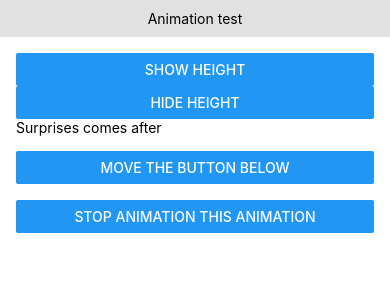
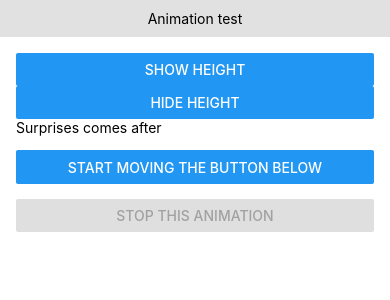
Before and after one commit to LunaticHero-Cyber/RNAnimationPlayground, a React Native app: screen /Home in a window 390 px wide. Shown: the top 300 px of the page. Built offline with nearby package versions, Linux system fonts and the light colour scheme.

Commit message:
add feature to stop and continue the button animation

```diff
--- a/src/screens/Home/index.tsx
+++ b/src/screens/Home/index.tsx
@@ -1,4 +1,4 @@
-import React, {useRef} from 'react';
+import React, {useRef, useState} from 'react';
 import {Animated, Button, StyleSheet, Text, View} from 'react-native';
 
 import {StackNavigationProp} from '@react-navigation/stack';
@@ -9,6 +9,9 @@ import {BoxSpace, Container, Header} from 'components/Common';
 type OrderRequestDetailScreenProp = StackNavigationProp<StackParamList, 'Home'>;
 
 const styles = StyleSheet.create({
+  continueButton: {
+    zIndex: -10,
+  },
   buttonMargin: {
     marginTop: 16,
   },
@@ -18,19 +21,35 @@ const styles = StyleSheet.create({
 });
 
 const Home = ({navigation}: {navigation: OrderRequestDetailScreenProp}) => {
+  const [canContinue, setCanContinue] = useState(false);
+  const [isStopButtonDisabled, setIsStopButtonDisabled] = useState(true);
+
   const fadeAnim1 = useRef(new Animated.Value(0)).current;
+  const continueButtonAnim = useRef(new Animated.Value(-34)).current;
   const fadeAnim2 = useRef(new Animated.ValueXY({x: 0, y: 0})).current;
+
+  const showContinueButtonProcess = Animated.timing(continueButtonAnim, {
+    toValue: 16,
+    duration: 1000,
+    useNativeDriver: false,
+  });
+
+  const hideContinueButtonProcess = Animated.timing(continueButtonAnim, {
+    toValue: -34,
+    duration: 1000,
+    useNativeDriver: false,
+  });
 
   const anim1Process = Animated.timing(fadeAnim1, {
     toValue: 50,
     duration: 1000,
-    useNativeDriver: false,
+    useNativeDriver: true,
   });
 
   const animHide1Process = Animated.timing(fadeAnim1, {
     toValue: 0,
     duration: 1000,
-    useNativeDriver: false,
+    useNativeDriver: true,
   });
 
   const handleShowAnim1 = () => {
@@ -40,11 +59,35 @@ const Home = ({navigation}: {navigation: OrderRequestDetailScreenProp}) => {
     animHide1Process.start();
   };
 
+  const handleShowContinueButton = () => {
+    showContinueButtonProcess.start();
+  };
+  const handleHideContinueButton = () => {
+    hideContinueButtonProcess.start();
+  };
+
   const handleAnim2Stop = () => {
+    setCanContinue(true);
+    setIsStopButtonDisabled(true);
+    handleShowContinueButton();
     fadeAnim2.stopAnimation();
   };
 
+  const resetAnim2 = () => {
+    setCanContinue(false);
+    setIsStopButtonDisabled(true);
+    handleHideContinueButton();
+    Animated.timing(fadeAnim2, {
+      toValue: {x: 0, y: 0},
+      duration: 500,
+      useNativeDriver: false,
+    }).start();
+  };
+
   const showAnim2 = () => {
+    setCanContinue(true);
+    setIsStopButtonDisabled(false);
+    handleHideContinueButton();
     Animated.loop(
       Animated.sequence([
         Animated.timing(fadeAnim2, {
@@ -78,6 +121,7 @@ const Home = ({navigation}: {navigation: OrderRequestDetailScreenProp}) => {
       },
     ).start();
   };
+  console.log(canContinue, isStopButtonDisabled);
 
   return (
     <Container>
@@ -92,7 +136,18 @@ const Home = ({navigation}: {navigation: OrderRequestDetailScreenProp}) => {
           <Text>Surprises comes after</Text>
         </Animated.View>
         <BoxSpace.D />
-        <Button title="Move the button below" onPress={showAnim2} />
+        <Button
+          title={!canContinue ? 'Start moving the button below' : 'Reset'}
+          onPress={!canContinue ? showAnim2 : resetAnim2}
+        />
+
+        <Animated.View
+          style={{
+            ...styles.continueButton,
+            marginTop: continueButtonAnim,
+          }}>
+          <Button title="Continue?" onPress={showAnim2} />
+        </Animated.View>
         <Animated.View
           style={{
             ...styles.buttonMargin,
@@ -100,7 +155,8 @@ const Home = ({navigation}: {navigation: OrderRequestDetailScreenProp}) => {
             left: fadeAnim2.y,
           }}>
           <Button
-            title="Stop Animation This Animation"
+            disabled={isStopButtonDisabled}
+            title="Stop This Animation"
             onPress={handleAnim2Stop}
           />
         </Animated.View>
```
